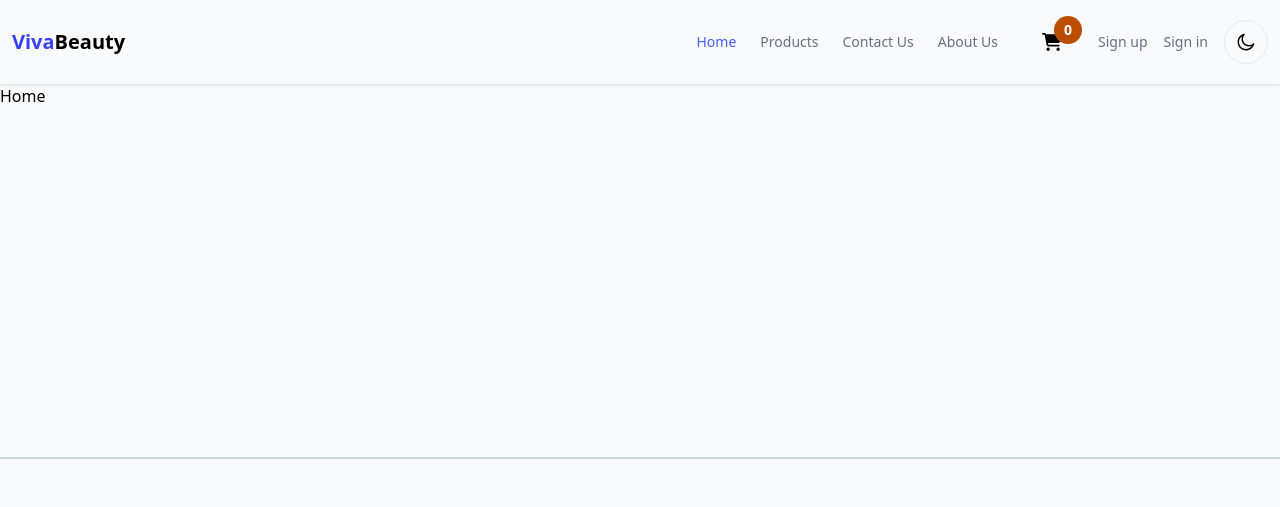
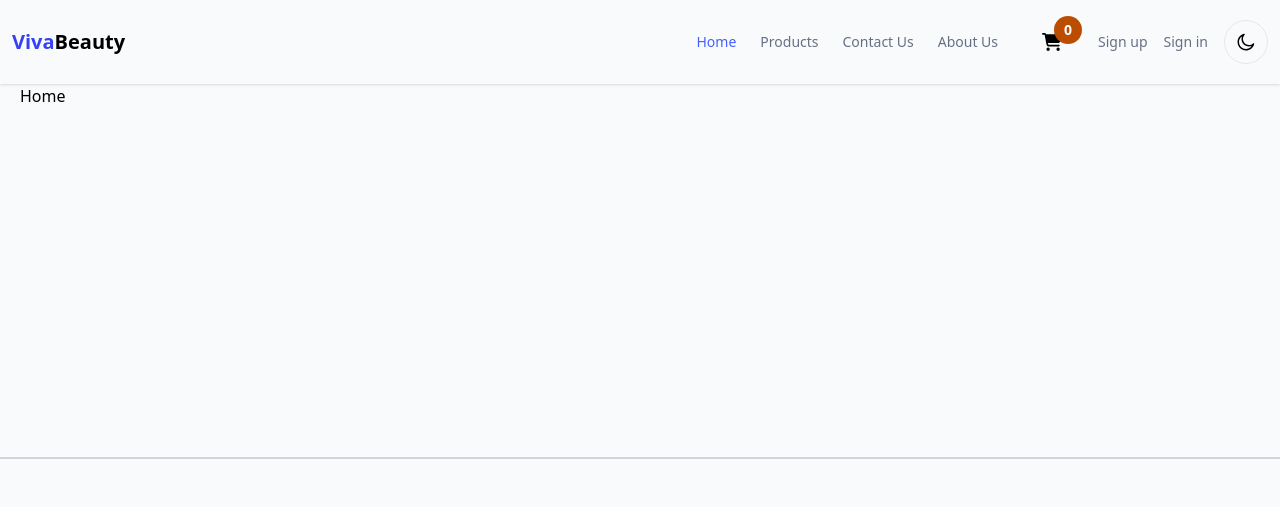
Before and after one commit to Judechuks/vivabeautyhome, a React (Vite) app in the folder frontend/: page / in a window 1280 px wide. Shown: the top 507 px of the page. Built offline with nearby package versions, Linux system fonts and the light colour scheme.

Commit message:
inline padding for the page layout body

```diff
--- a/frontend/src/pages/layout/PublicPageLayout.jsx
+++ b/frontend/src/pages/layout/PublicPageLayout.jsx
@@ -6,7 +6,7 @@ const PublicPageLayout = () => {
   return (
     <div className="page-layout grid min-h-dvh bg-gray-50 dark:bg-gray-900 dark:text-white">
       <Header />
-      <main className="">
+      <main className="px-3 md:px-5">
         <Outlet />
       </main>
       <Footer />
```
